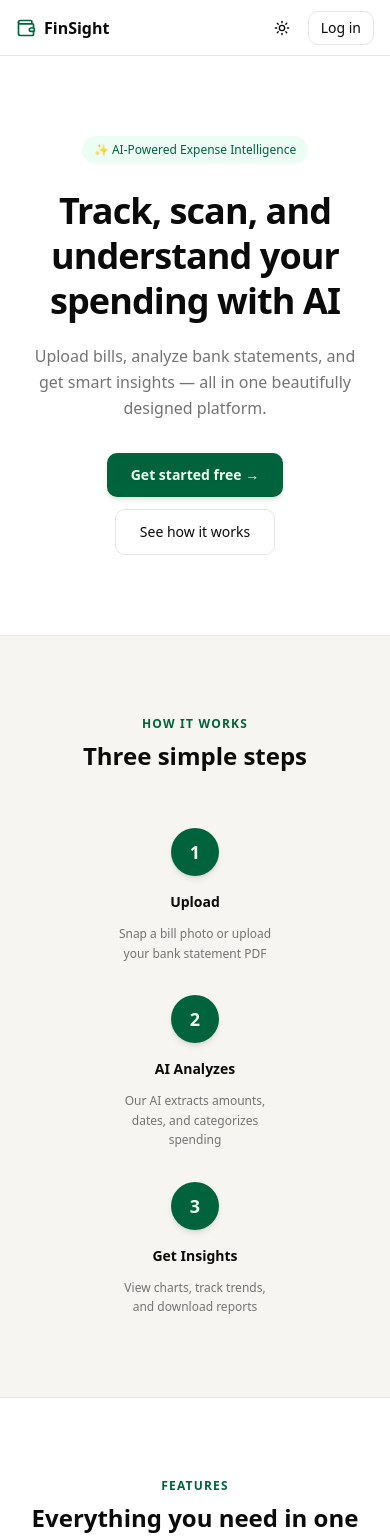
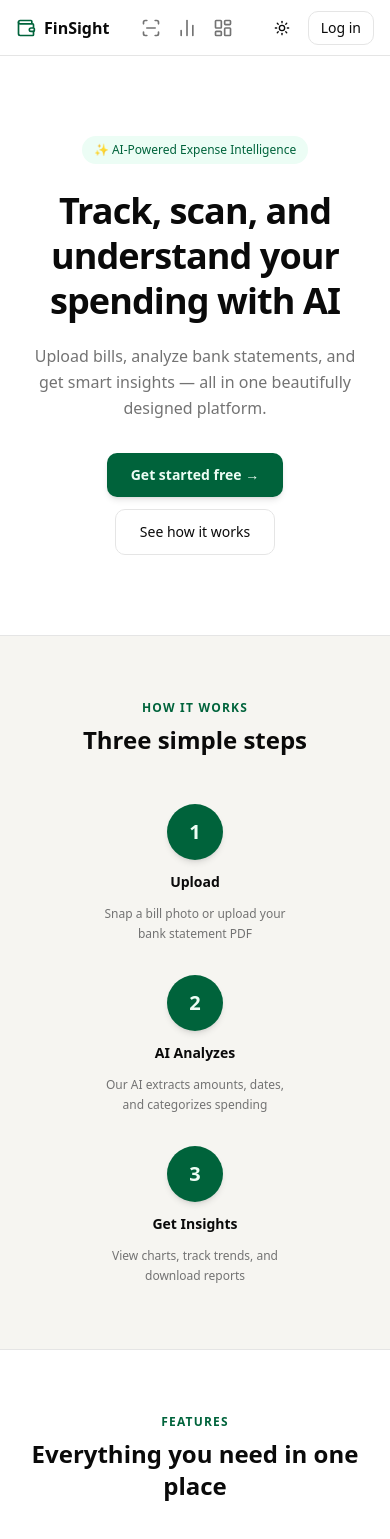
Before and after one commit to Prishakarthika27/finsight-expense-platform, a Next.js app in the folder frontend/: page /home in a window 390 px wide. Shown: the top 1539 px of the page. Built offline with nearby package versions, Linux system fonts and the light colour scheme.

Commit message:
fix: home page final - numbers in steps, icons in mobile nav

```diff
--- a/frontend/src/app/(public)/home/page.tsx
+++ b/frontend/src/app/(public)/home/page.tsx
@@ -2,7 +2,7 @@
 
 import { useEffect, useRef } from "react"
 import Link from "next/link"
-import { Wallet, ScanLine, FileBarChart, LayoutDashboard, Receipt, PenTool, FolderOpen } from "lucide-react"
+import { Wallet, ScanLine, FileBarChart, LayoutDashboard, Receipt, PenTool, FolderOpen, BarChart2 } from "lucide-react"
 import { ThemeToggle } from "@/components/theme-toggle"
 
 const FEATURES = [
@@ -34,10 +34,8 @@ export default function HomePage() {
       },
       { threshold: 0.15 }
     )
-
     const elements = document.querySelectorAll(".animate-on-scroll")
     elements.forEach((el) => observerRef.current?.observe(el))
-
     return () => observerRef.current?.disconnect()
   }, [])
 
@@ -45,22 +43,32 @@ export default function HomePage() {
     <div className="min-h-screen bg-background font-sans">
 
       {/* Navbar */}
-      <nav className="flex items-center justify-between px-4 h-14 border-b bg-card sticky top-0 z-10">
+      <nav className="flex items-center justify-between px-4 md:px-8 h-14 border-b bg-card sticky top-0 z-10">
         <div className="flex items-center gap-2">
           <Wallet className="h-5 w-5 text-primary" />
           <span className="text-base font-semibold">FinSight</span>
         </div>
-        <div className="hidden md:flex items-center gap-6" style={{display: 'none'}}>
-          <a href="#features" className="text-sm font-medium text-muted-foreground hover:text-foreground transition-colors">
-            Features
+
+        {/* Desktop nav */}
+        <div className="hidden md:flex items-center gap-6">
+          <a href="#features" className="text-sm font-medium text-muted-foreground hover:text-foreground transition-colors">Features</a>
+          <a href="#how-it-works" className="text-sm font-medium text-muted-foreground hover:text-foreground transition-colors">How it works</a>
+          <Link href="/platform" className="text-sm font-medium text-muted-foreground hover:text-foreground transition-colors">Platform</Link>
+        </div>
+
+        {/* Mobile nav - icons */}
+        <div className="flex md:hidden items-center gap-4">
+          <a href="#features" className="text-muted-foreground hover:text-primary transition-colors" title="Features">
+            <ScanLine className="h-5 w-5" />
           </a>
-          <a href="#how-it-works" className="text-sm font-medium text-muted-foreground hover:text-foreground transition-colors">
-            How it works
+          <a href="#how-it-works" className="text-muted-foreground hover:text-primary transition-colors" title="How it works">
+            <BarChart2 className="h-5 w-5" />
           </a>
-          <Link href="/platform" className="text-sm font-medium text-muted-foreground hover:text-foreground transition-colors">
-            Platform
+          <Link href="/platform" className="text-muted-foreground hover:text-primary transition-colors" title="Platform">
+            <LayoutDashboard className="h-5 w-5" />
           </Link>
         </div>
+
         <div className="flex items-center gap-2">
           <ThemeToggle />
           <Link href="/login" className="text-sm px-3 py-1.5 rounded-lg border border-border hover:bg-muted transition-colors">
@@ -106,37 +114,31 @@ export default function HomePage() {
       </section>
 
       {/* How it works */}
-      <section id="how-it-works" className="py-20 px-6 bg-muted/50 border-t border-border">
+      <section id="how-it-works" className="py-16 px-6 bg-muted/50 border-t border-border">
         <p className="animate-on-scroll text-center text-xs font-semibold text-primary uppercase tracking-widest mb-2">How it works</p>
-        <h2 className="animate-on-scroll text-center text-2xl font-semibold mb-14">Three simple steps</h2>
-        <div className="flex flex-col md:grid md:grid-cols-3 gap-8 max-w-3xl mx-auto items-center">
+        <h2 className="animate-on-scroll text-center text-2xl font-semibold mb-12">Three simple steps</h2>
+        <div className="flex flex-col md:grid md:grid-cols-3 gap-8 max-w-3xl mx-auto">
           {STEPS.map((step, i) => (
-            <div
-              key={i}
-              className="animate-on-scroll flex flex-col items-center text-center gap-3 w-full"
-            >
-              <div className="h-12 w-12 rounded-full bg-primary text-primary-foreground flex items-center justify-center text-lg font-bold shadow-md">
+            <div key={i} className="animate-on-scroll flex flex-col items-center text-center gap-3">
+              <div className="h-14 w-14 rounded-full bg-primary text-primary-foreground flex items-center justify-center text-xl font-bold shadow-md">
                 {step.num}
               </div>
-              <p className="text-sm font-semibold mt-1">{step.title}</p>
-              <p className="text-xs text-muted-foreground leading-relaxed max-w-[160px]">{step.desc}</p>
+              <p className="text-sm font-semibold">{step.title}</p>
+              <p className="text-xs text-muted-foreground leading-relaxed max-w-[200px]">{step.desc}</p>
             </div>
           ))}
         </div>
       </section>
 
       {/* Features */}
-      <section id="features" className="py-20 px-6 bg-card border-t border-border">
+      <section id="features" className="py-16 px-6 bg-card border-t border-border">
         <p className="animate-on-scroll text-center text-xs font-semibold text-primary uppercase tracking-widest mb-2">Features</p>
         <h2 className="animate-on-scroll text-center text-2xl font-semibold mb-12">Everything you need in one place</h2>
         <div className="grid grid-cols-1 sm:grid-cols-2 lg:grid-cols-3 gap-4 max-w-4xl mx-auto">
           {FEATURES.map((feature, i) => {
             const Icon = feature.icon
             return (
-              <div
-                key={i}
-                className="animate-on-scroll bg-background border border-border rounded-xl p-5 cursor-pointer transition-all duration-300 hover:-translate-y-2 hover:shadow-lg hover:border-primary hover:bg-emerald-50 dark:hover:bg-emerald-950/30 group"
-              >
+              <div key={i} className="animate-on-scroll bg-background border border-border rounded-xl p-5 cursor-pointer transition-all duration-300 hover:-translate-y-2 hover:shadow-lg hover:border-primary hover:bg-emerald-50 dark:hover:bg-emerald-950/30 group">
                 <Icon className="h-6 w-6 text-primary mb-3 group-hover:text-emerald-800 dark:group-hover:text-emerald-300 transition-colors" />
                 <p className="text-sm font-semibold mb-1">{feature.title}</p>
                 <p className="text-xs text-muted-foreground leading-relaxed">{feature.desc}</p>
@@ -147,7 +149,7 @@ export default function HomePage() {
       </section>
 
       {/* CTA */}
-      <section className="py-20 px-6 text-center bg-muted/50 border-t border-border">
+      <section className="py-16 px-6 text-center bg-muted/50 border-t border-border">
         <h2 className="animate-on-scroll text-2xl font-semibold mb-3">Ready to take control of your finances?</h2>
         <p className="animate-on-scroll text-sm text-muted-foreground mb-8">
           Join FinSight today — free to get started, no credit card required.
```
